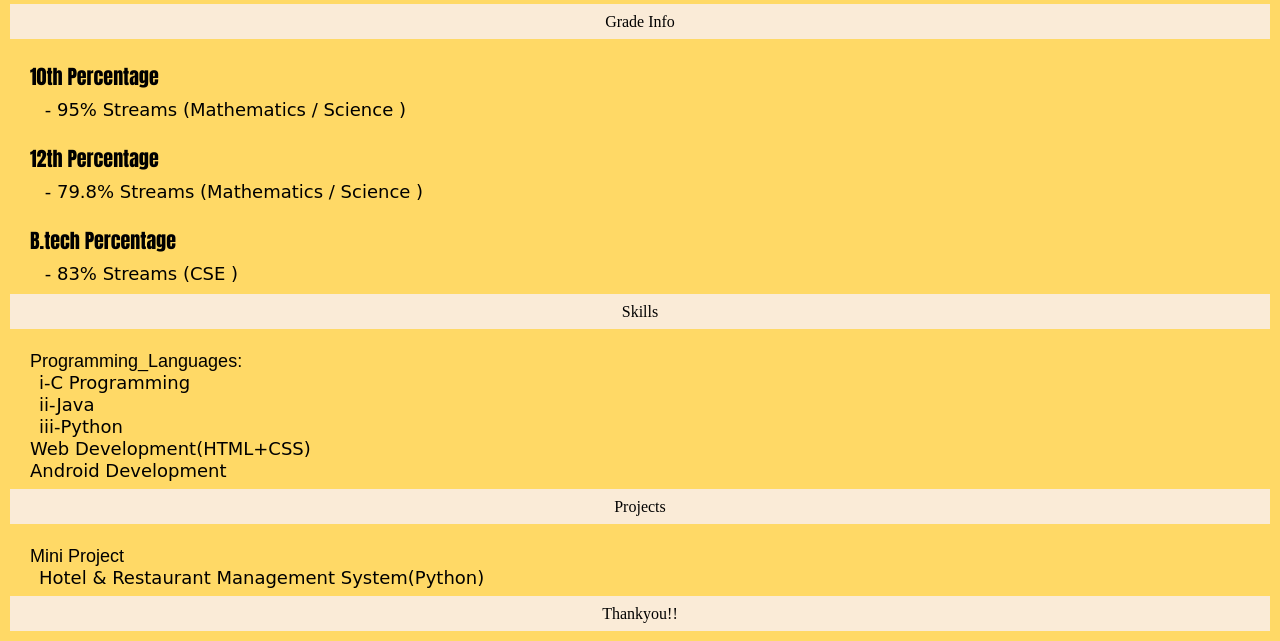
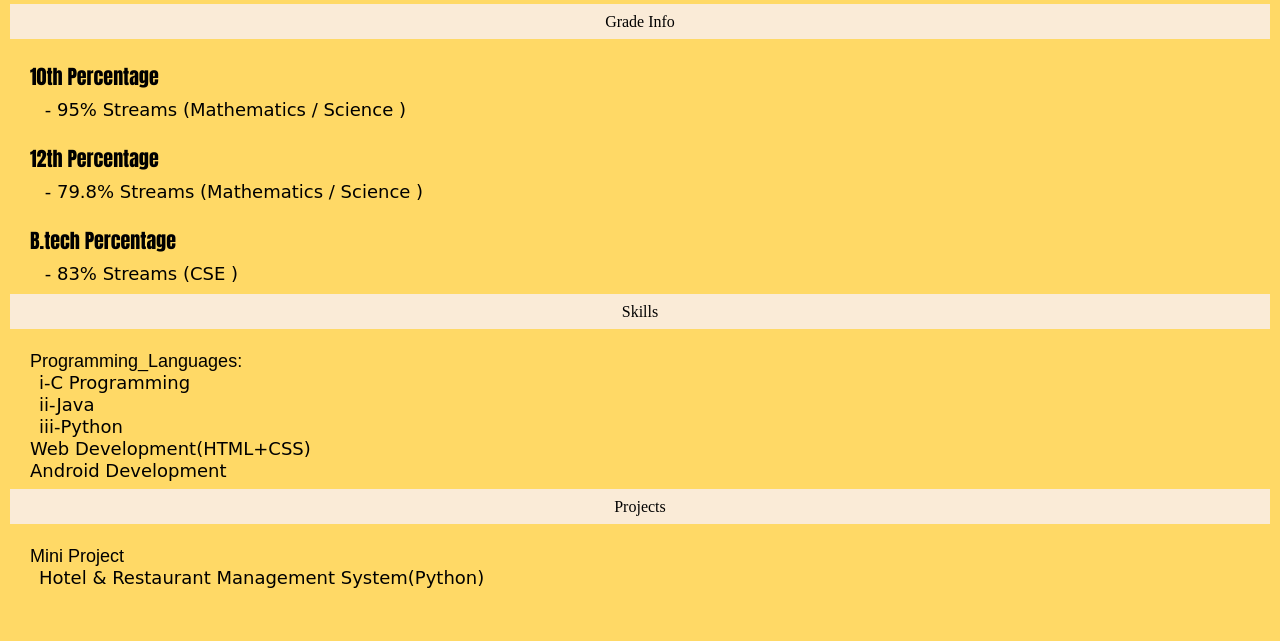
Before and after one commit to ayushyadav3010/Portfolio, a plain HTML site: page index.html in a window 1280 px wide. Shown: the part 243-884 px from the top of the page. After the commit the page ends 847 px from the top, so only its background shows below. Drawn offline with nearby package versions, Linux system fonts and the light colour scheme.

Commit message:
No_changes

```diff
--- a/index.html
+++ b/index.html
@@ -100,13 +100,7 @@
       </div>
     </td>
 
-    </tr>
-    <tr>
-      <td class="Tqtag">
-        <span>Thankyou!!</span>
-      </td>
-    </tr>
-  </table>
+
 
 </body>
 
--- a/style.css
+++ b/style.css
@@ -116,10 +116,3 @@ img {
     height: 35px;
     background-color: antiquewhite;
   }
-  .Tqtag{
-    text-align:center;
-    border: 5px solid antiquewhite;
-    height: 35px;
-    background-color: antiquewhite;
-
-  }
```
